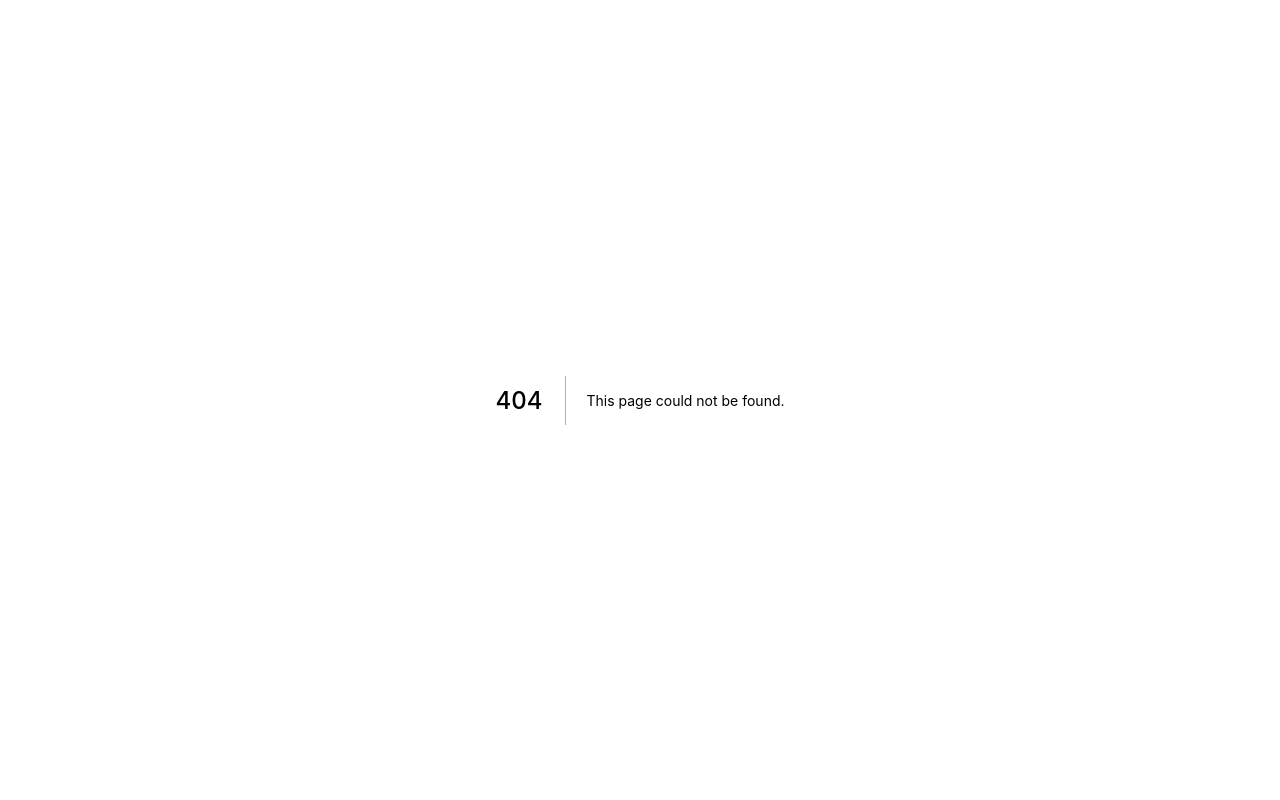
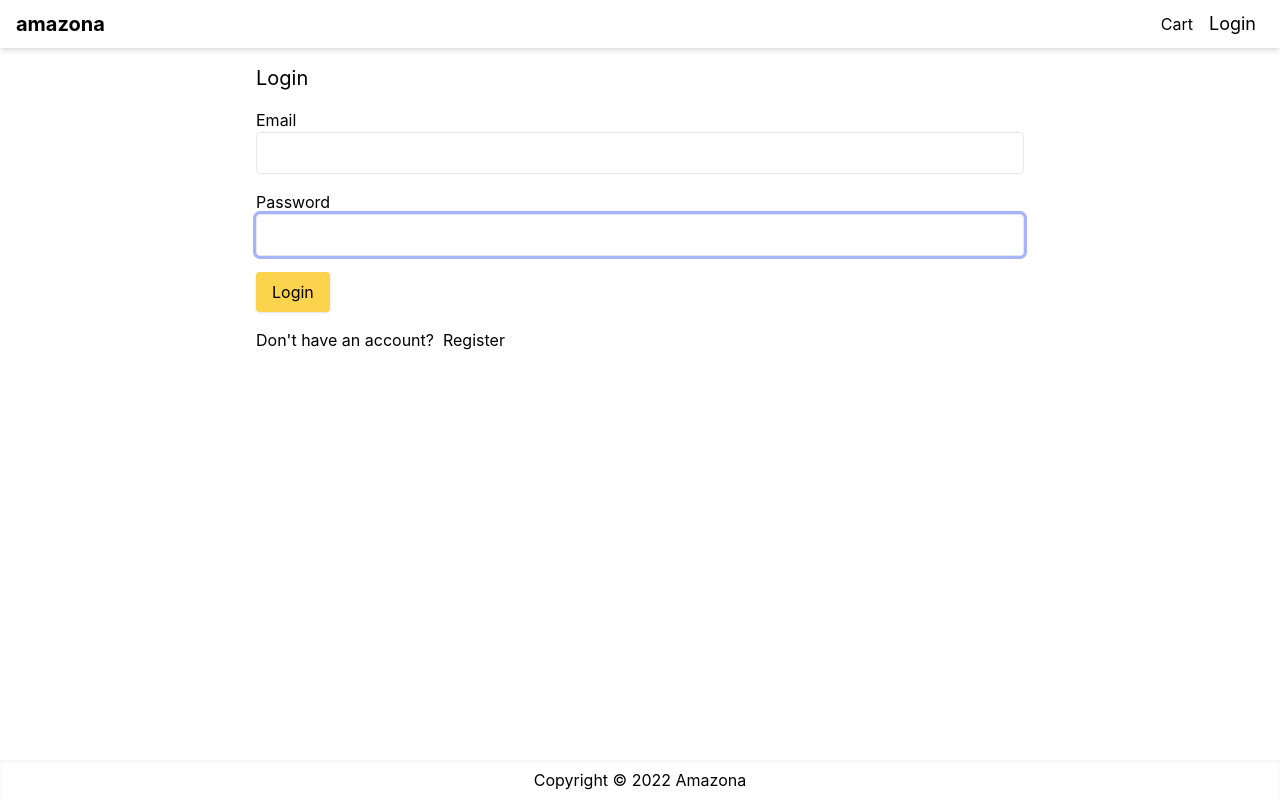
Before and after one commit to siavash-sattari/next-amazona, a Next.js app: page /login in a window 1280 px wide. Before the commit this address had no page. Built offline with nearby package versions, Linux system fonts and the light colour scheme.

Commit message:
create login form

```diff
--- a/package.json
+++ b/package.json
@@ -14,6 +14,7 @@
     "next": "12.3.1",
     "react": "18.2.0",
     "react-dom": "18.2.0",
+    "react-hook-form": "^7.36.1",
     "react-icons": "^4.4.0"
   },
   "devDependencies": {
--- a/pages/cart.js
+++ b/pages/cart.js
@@ -82,7 +82,7 @@
                 </div>
               </li>
               <li>
-                <button onClick={() => router.push('/shipping')} className='primary-button w-full'>
+                <button onClick={() => router.push('login?redirect=/shipping')} className='primary-button w-full'>
                   Check Out
                 </button>
               </li>
--- /dev/null
+++ b/pages/login.js
@@ -0,0 +1,58 @@
+import Link from 'next/link';
+import React from 'react';
+import { useForm } from 'react-hook-form';
+import Layout from '../components/Layout';
+
+export default function LoginScreen() {
+  const {
+    handleSubmit,
+    register,
+    formState: { errors }
+  } = useForm();
+  const submitHandler = ({ email, password }) => {
+    console.log(email, password);
+  };
+  return (
+    <Layout title='Login'>
+      <form className='mx-auto max-w-screen-md' onSubmit={handleSubmit(submitHandler)}>
+        <h1 className='mb-4 text-xl'>Login</h1>
+        <div className='mb-4'>
+          <label htmlFor='email'>Email</label>
+          <input
+            type='email'
+            {...register('email', {
+              required: 'Please enter email',
+              pattern: {
+                value: /^[a-zA-Z0-9_.+-]+@[a-zA-Z0-9-]+.[a-zA-Z0-9-.]+$/i,
+                message: 'Please enter valid email'
+              }
+            })}
+            className='w-full'
+            id='email'
+            autoFocus></input>
+          {errors.email && <div className='text-red-500'>{errors.email.message}</div>}
+        </div>
+        <div className='mb-4'>
+          <label htmlFor='password'>Password</label>
+          <input
+            type='password'
+            {...register('password', {
+              required: 'Please enter password',
+              minLength: { value: 6, message: 'password is more than 5 chars' }
+            })}
+            className='w-full'
+            id='password'
+            autoFocus></input>
+          {errors.password && <div className='text-red-500 '>{errors.password.message}</div>}
+        </div>
+        <div className='mb-4 '>
+          <button className='primary-button'>Login</button>
+        </div>
+        <div className='mb-4 '>
+          Don&apos;t have an account? &nbsp;
+          <Link href='register'>Register</Link>
+        </div>
+      </form>
+    </Layout>
+  );
+}
--- a/styles/globals.css
+++ b/styles/globals.css
@@ -25,3 +25,9 @@
 .primary-button {
   @apply rounded bg-amber-300 py-2 px-4 shadow outline-none hover:bg-amber-400  active:bg-amber-500;
 }
+
+input,
+select,
+textarea {
+  @apply rounded border p-2  outline-none ring-indigo-300  focus:ring;
+}
```
Also changed, not shown: 2 other files (tests, documents, lock files or other folders).
